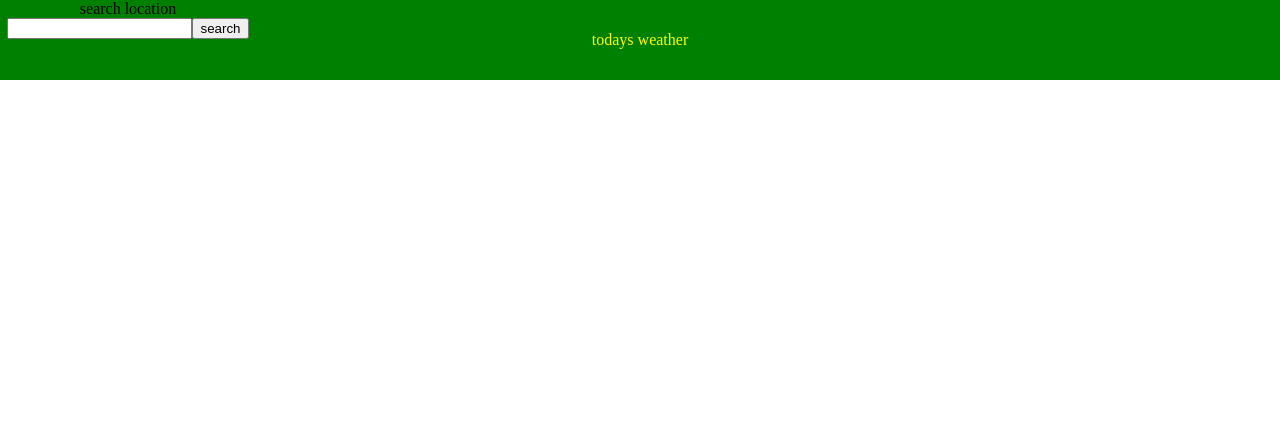
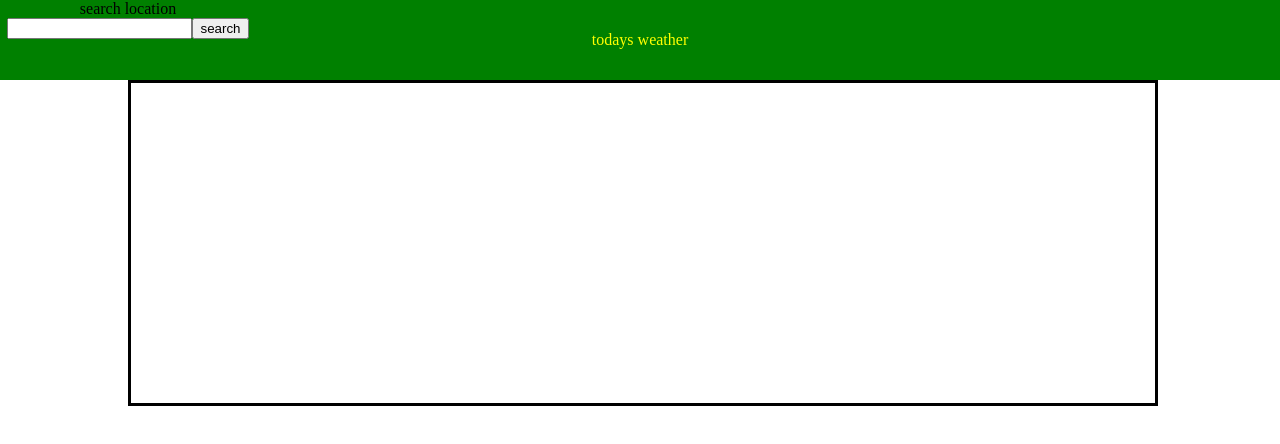
Before and after one commit to Tomal1/Weather_app, a React (Vite) app: page / in a window 1280 px wide. Shown: the top 444 px of the page. Built offline with nearby package versions, Linux system fonts and the light colour scheme.

Commit message:
helper function has been hooked up

```diff
--- /dev/null
+++ b/src/assets/style/current.css
@@ -0,0 +1,7 @@
+
+#currentCon{
+    border: 3px solid black;
+    height: 40vh;
+    width: 80vw;
+    margin: 0 10vw;
+}
--- a/src/components/current.jsx
+++ b/src/components/current.jsx
@@ -1,6 +1,12 @@
 import React from "react";
+import "../assets/style/current.css"
 
 const Current =()=>{
+    return(
+        <div id="currentCon">
+
+        </div>
+    )
 
 
 }
--- a/src/components/helper.js
+++ b/src/components/helper.js
@@ -1,4 +1,4 @@
-const helper = () => {
+const help = () => {
 
   const success = (position) => {
     let lat = position.coords.latitude;
@@ -7,16 +7,15 @@ const helper = () => {
     let arg = "Dudley";
 
     // first fetch only gets current location name
-    // fetch(`http://api.openweathermap.org/geo/1.0/reverse?lat=${lat}&lon=${long}&limit=7&appid=1c2664e16cd9dca0ca2c91a78a16c059`)
-    fetch(
-      `https://api.openweathermap.org/data/2.5/forecast?q=${arg}&appid=1c2664e16cd9dca0ca2c91a78a16c059`
-    )
+    fetch(`http://api.openweathermap.org/geo/1.0/reverse?lat=${lat}&lon=${long}&limit=7&appid=1c2664e16cd9dca0ca2c91a78a16c059`)
+    // fetch( `https://api.openweathermap.org/data/2.5/forecast?q=${arg}&appid=1c2664e16cd9dca0ca2c91a78a16c059`)
       .then((response) => {
         console.log(response);
         return response.json();
       })
       .then((data) => {
-        console.log("xxx", data);
+        console.log(data[0].name);
+        return data[0].name;
       });
   };
 
@@ -27,4 +26,4 @@ const helper = () => {
   navigator.geolocation.getCurrentPosition(success, error);
 };
 
-export default helper;
+export default help;
--- a/src/components/nav.jsx
+++ b/src/components/nav.jsx
@@ -1,5 +1,6 @@
 import React from "react";
 import { useState } from "react";
+import help from "./helper"
 
 // import helper from "./helper";
 
@@ -15,6 +16,7 @@ const Nav = () =>{
 
 
     const handleSearch = () =>{
+        let currentLocatin = toString(help())
 
     }
 
@@ -27,7 +29,7 @@ const Nav = () =>{
                     <form>
 
                         <input type="text" value={location} onChange={(e)=>setLocation(e.target.value)}/>
-                        <input type="button" value="search" onClick={() =>handleSearch()}/>
+                        <input type="button" value="search" onClick={() => handleSearch()}/>
                     </form>
                 </div>
 
```
